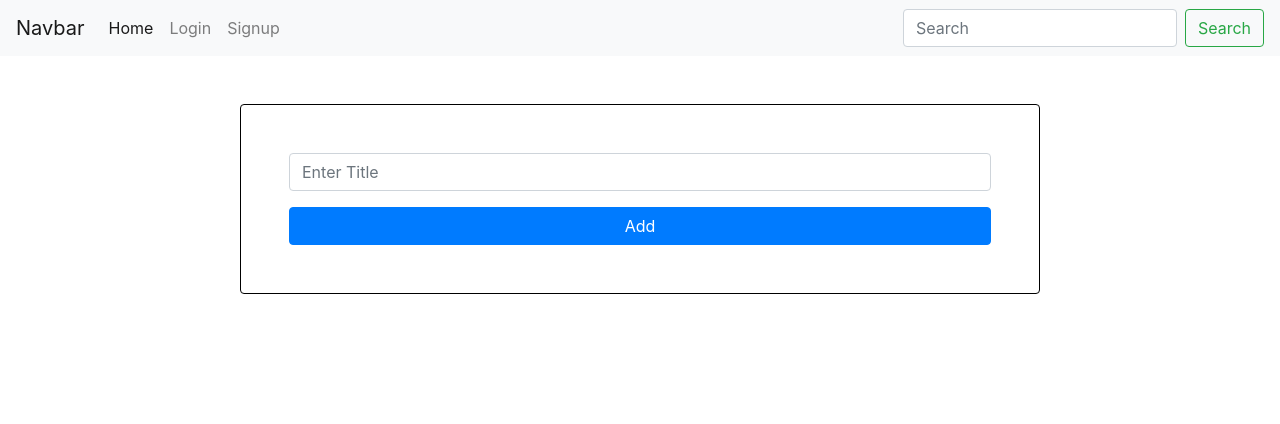
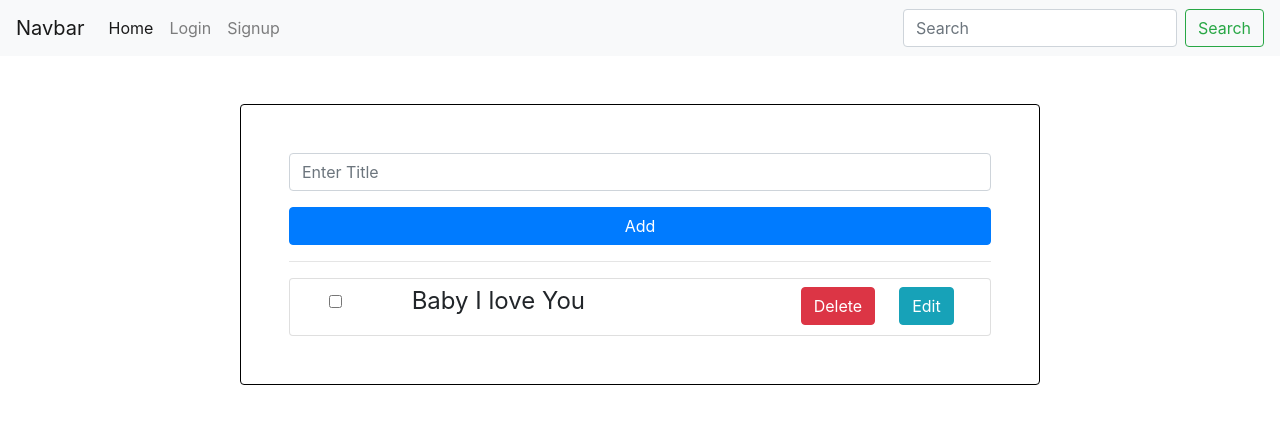
Before and after one commit to ankitmgs/To-Do-List, a React (Create React App) app in the folder frontend/: page /todolist in a window 1280 px wide. Shown: the top 424 px of the page. Built offline with nearby package versions, Linux system fonts and the light colour scheme.

Commit message:
todo list update code

```diff
--- a/frontend/src/components/todoList.js
+++ b/frontend/src/components/todoList.js
@@ -15,6 +15,25 @@ const todoList = () => {
           />
 
           <button className="btn btn-primary mt-3">Add</button>
+
+          <hr />
+
+          <div className="card">
+            <div className="row">
+              <div className="col-2">
+                <div className="d-flex justify-content-center">
+                  <input className="mt-3" type="checkbox" />
+                </div>
+              </div>
+              <div className="col-6">
+                <p className="mt-1" style={{ fontSize: "1.5rem" }}>Baby I love You</p>
+              </div>
+              <div className="col-4">
+                <button className="mt-2 btn btn-danger ml-4">Delete</button>
+                <button className="mt-2 btn btn-info ml-4">Edit</button>
+              </div>
+            </div>
+          </div>
         </div>
       </div>
     </div>
```
